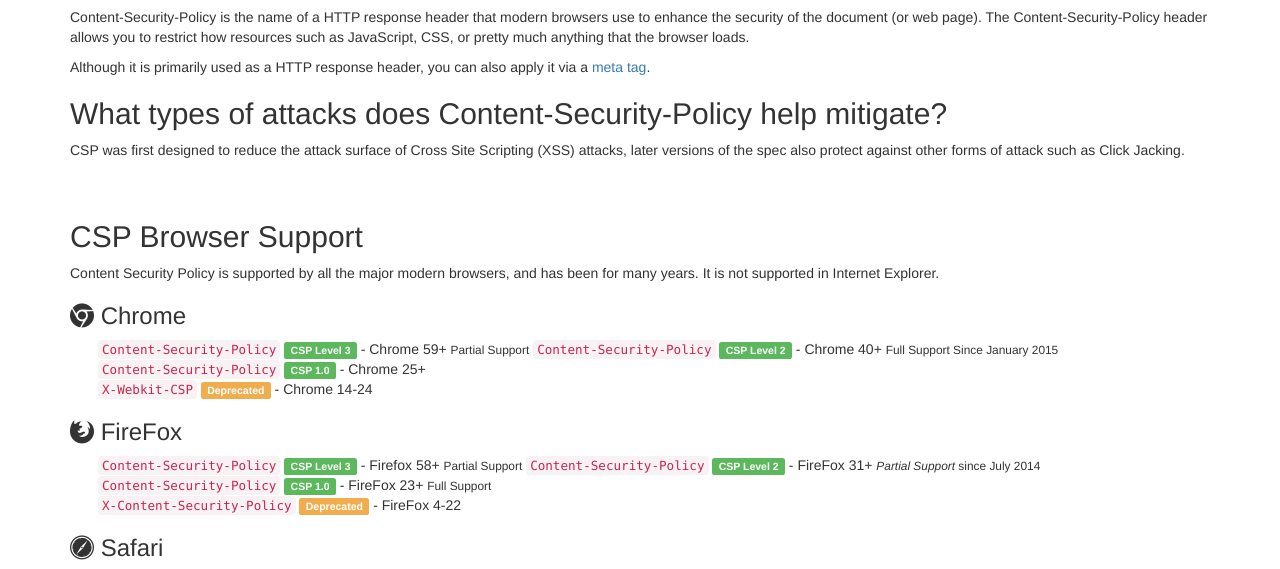
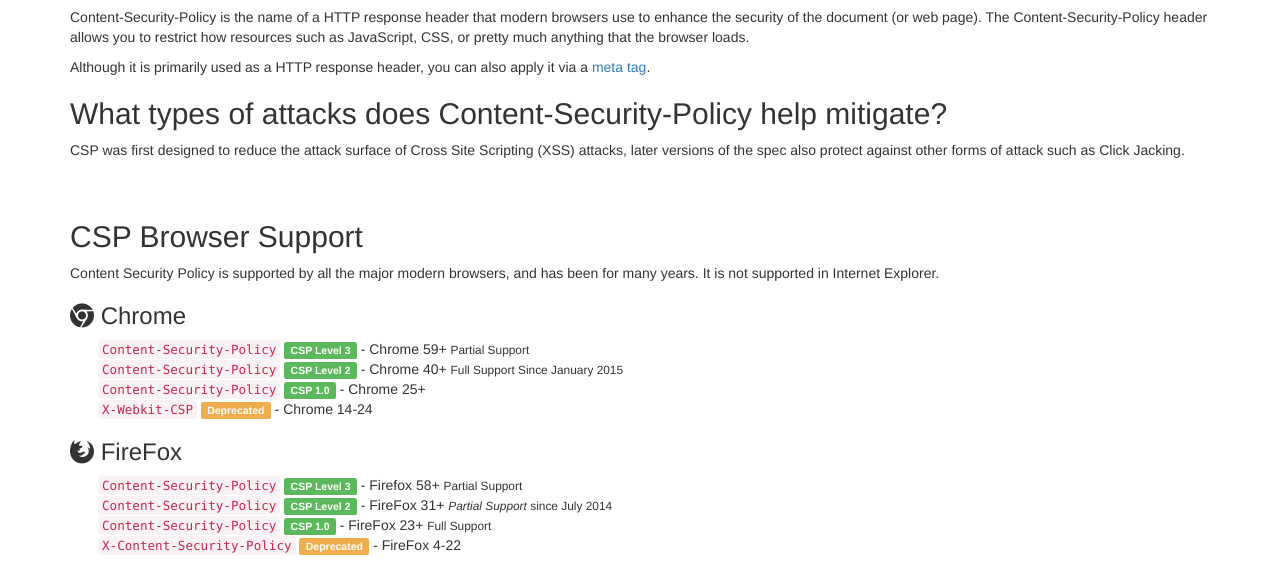
Before and after one commit to foundeo/content-security-policy.com, an Eleventy site: page www/index.html in a window 1280 px wide. Shown: the part 689-1258 px from the top of the page. Built offline with nearby package versions, Linux system fonts and the light colour scheme; Eleventy itself is replaced by a stand-in of ours; files that its build step writes are made by us from their sources.

Commit message:
Fix: missing line breaks
The browser support list is missing a few line breaks.

```diff
--- a/www/index.html
+++ b/www/index.html
@@ -26,7 +26,7 @@
 
         <h3><i class="fa fa-chrome"></i> Chrome</h3>
         <div class="pd">
-          <code>Content-Security-Policy</code> <span class="label label-success">CSP Level 3</span> - Chrome 59+ <small>Partial Support</small>
+          <code>Content-Security-Policy</code> <span class="label label-success">CSP Level 3</span> - Chrome 59+ <small>Partial Support</small><br>
           <code>Content-Security-Policy</code> <span class="label label-success">CSP Level 2</span> - Chrome 40+ <small>Full Support Since January 2015</small><br>
           <code>Content-Security-Policy</code> <span class="label label-success">CSP 1.0</span> - Chrome 25+<br>
           <code>X-Webkit-CSP</code> <span class="label label-warning">Deprecated</span> - Chrome 14-24
@@ -34,7 +34,7 @@
 
         <h3><i class="fa fa-firefox"></i> FireFox</h3>
         <div class="pd">
-          <code>Content-Security-Policy</code> <span class="label label-success">CSP Level 3</span> - Firefox 58+ <small>Partial Support</small>
+          <code>Content-Security-Policy</code> <span class="label label-success">CSP Level 3</span> - Firefox 58+ <small>Partial Support</small><br>
           <code>Content-Security-Policy</code> <span class="label label-success">CSP Level 2</span> - FireFox 31+ <small title="45+ is missing the plugin-types directive"><em>Partial Support</em> since July 2014</small><br>
           <code>Content-Security-Policy</code> <span class="label label-success">CSP 1.0</span> - FireFox 23+ <small>Full Support</small><br>
           <code>X-Content-Security-Policy</code> <span class="label label-warning">Deprecated</span> - FireFox 4-22
@@ -49,7 +49,7 @@
 
         <h3><i class="fa fa-edge"></i> Edge</h3>
         <div class="pd">
-          <code>Content-Security-Policy</code> <span class="label label-success">CSP Level 3</span> - Edge 79+ <small>Partial Support</small>
+          <code>Content-Security-Policy</code> <span class="label label-success">CSP Level 3</span> - Edge 79+ <small>Partial Support</small><br>
           <code>Content-Security-Policy</code> <span class="label label-success">CSP Level 2</span> - Edge 15+ Partial, 76+ Full<br>
           <code>Content-Security-Policy</code> <span class="label label-success">CSP 1.0</span> - Edge 12+<br>
         </div>
```
